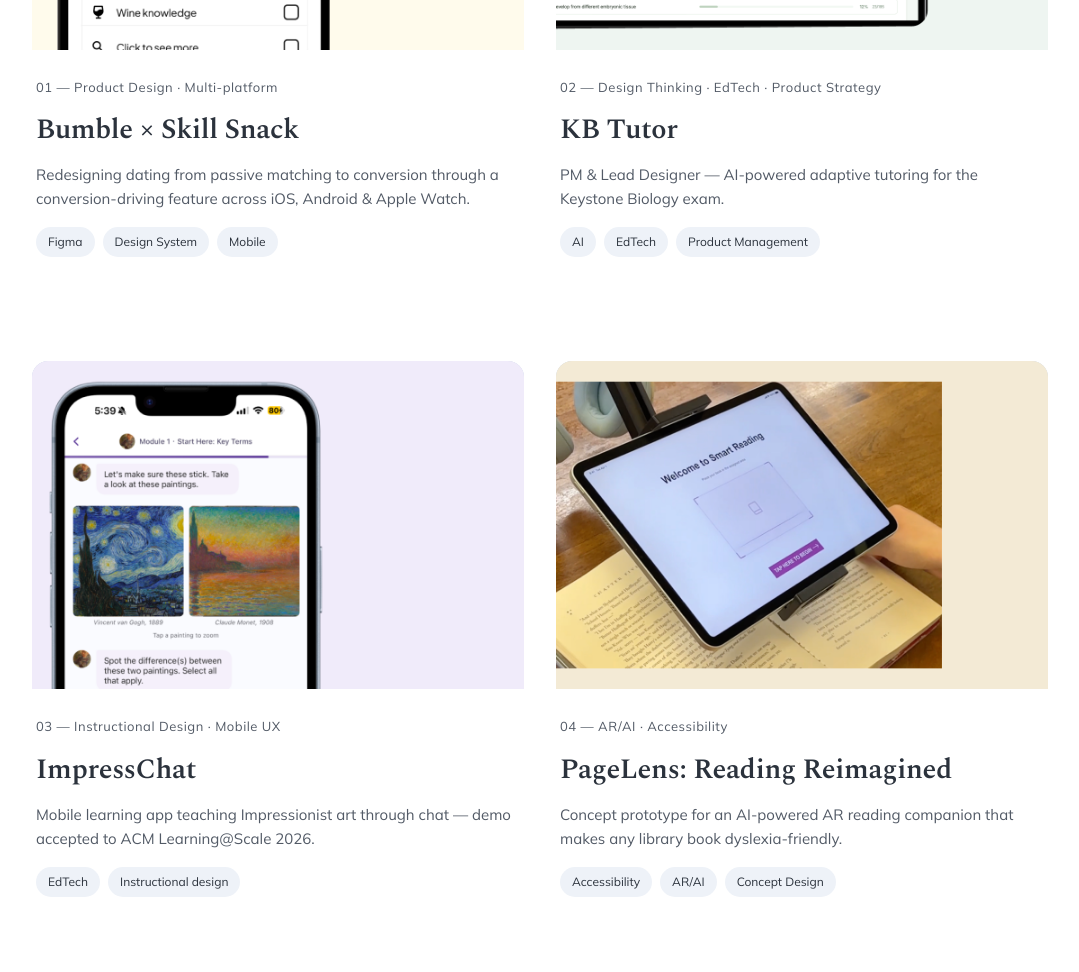
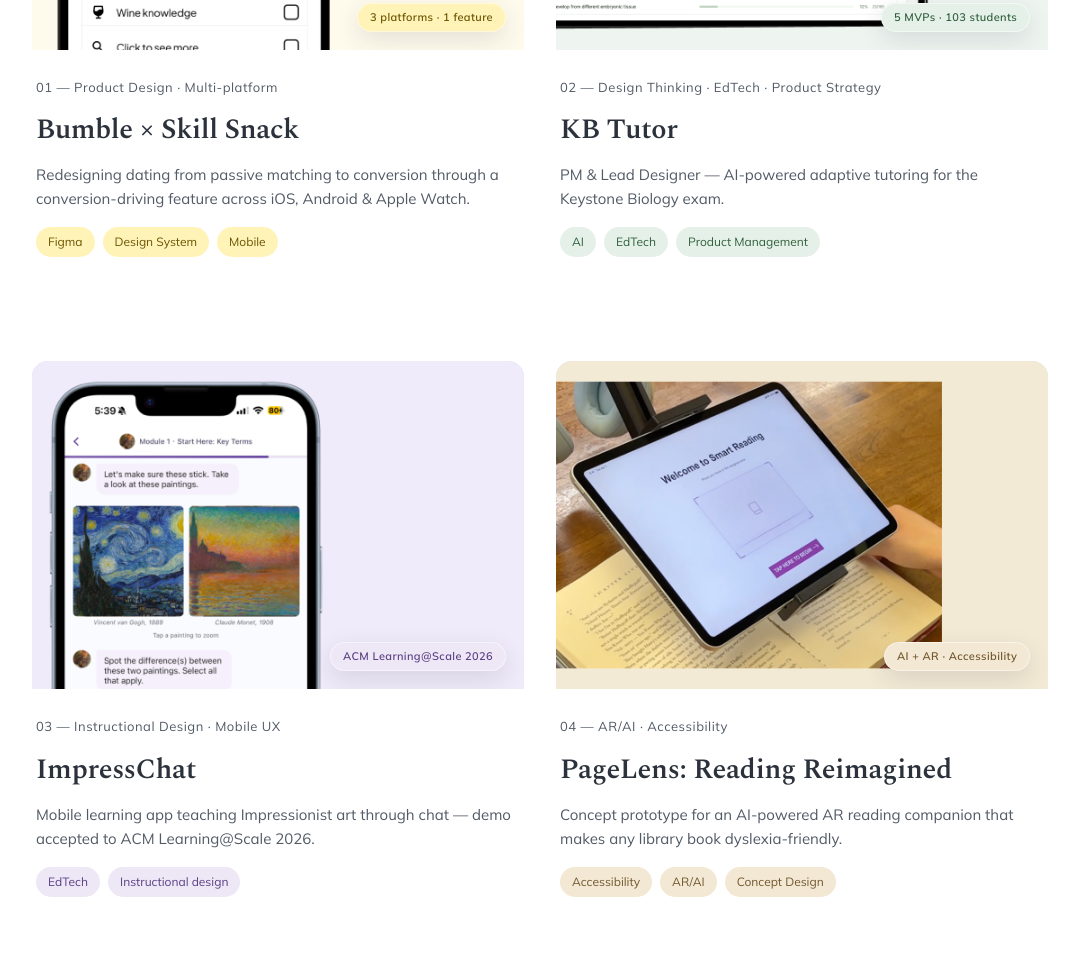
Before and after one commit to phoebez03/phoebez03.github.io, a plain HTML site: page index.html in a window 1280 px wide. Shown: the part 1370-2342 px from the top of the page, without its empty margins (100-1179 px from the left). Drawn offline with nearby package versions, Linux system fonts and the light colour scheme.

Commit message:
Polish portfolio project presentation

```diff
--- a/index.html
+++ b/index.html
@@ -10,7 +10,7 @@
   <link rel="preconnect" href="https://fonts.googleapis.com" />
   <link rel="preconnect" href="https://fonts.gstatic.com" crossorigin />
   <link href="https://fonts.googleapis.com/css2?family=Spectral:ital,wght@0,300;0,400;0,500;0,600;1,400&family=Mulish:wght@400;500;600;700&display=swap" rel="stylesheet" />
-  <link rel="stylesheet" href="./styles.css?v=5" />
+  <link rel="stylesheet" href="./styles.css?v=7" />
 </head>
 <body>
 
@@ -54,9 +54,10 @@
         </div>
 
         <div class="projects-grid">
-          <article class="project-card reveal">
+          <article class="project-card project-theme-bumble reveal">
             <div class="project-card-image">
               <img src="./images/Bumble/bumble%20logo.jpeg?v=2" alt="Bumble" class="image-placeholder" style="object-fit: cover;" />
+              <span class="project-annotation">3 platforms · 1 feature</span>
             </div>
             <div class="project-card-body">
               <p class="project-card-meta">01 — Product Design · Multi-platform</p>
@@ -71,9 +72,10 @@
             </div>
           </article>
 
-          <article class="project-card reveal">
+          <article class="project-card project-theme-tutor reveal">
             <div class="project-card-image">
               <img src="./images/KB%20tutor/BioBridge%20logo.png?v=2" alt="KB Tutor" class="image-placeholder" style="object-fit: cover;" />
+              <span class="project-annotation">5 MVPs · 103 students</span>
             </div>
             <div class="project-card-body">
               <p class="project-card-meta">02 — Design Thinking · EdTech · Product Strategy</p>
@@ -88,9 +90,10 @@
             </div>
           </article>
 
-          <article class="project-card reveal">
+          <article class="project-card project-theme-impresschat reveal">
             <div class="project-card-image">
               <img src="./images/ImpressChat/profile.jpg?v=2" alt="ImpressChat" class="image-placeholder" style="object-fit: cover;" />
+              <span class="project-annotation">ACM Learning@Scale 2026</span>
             </div>
             <div class="project-card-body">
               <p class="project-card-meta">03 — Instructional Design · Mobile UX</p>
@@ -104,9 +107,10 @@
             </div>
           </article>
 
-          <article class="project-card reveal">
+          <article class="project-card project-theme-pagelens reveal">
             <div class="project-card-image">
               <img src="./images/PageLens/pagelens-profile.png?v=2" alt="PageLens" class="image-placeholder" style="object-fit: cover;" />
+              <span class="project-annotation">AI + AR · Accessibility</span>
             </div>
             <div class="project-card-body">
               <p class="project-card-meta">04 — AR/AI · Accessibility</p>
@@ -148,6 +152,6 @@
 
   <script src="https://cdn.jsdelivr.net/npm/gsap@3.12.7/dist/gsap.min.js"></script>
   <script src="https://cdn.jsdelivr.net/npm/gsap@3.12.7/dist/ScrollTrigger.min.js"></script>
-  <script src="./main.js?v=4"></script>
+  <script src="./main.js?v=5"></script>
 </body>
 </html>
--- a/main.js
+++ b/main.js
@@ -263,6 +263,17 @@
     start: 'top 87%',
   });
 
+  // Evidence annotations arrive from the image edge just after each card,
+  // giving the project grid a more editorial, portfolio-specific rhythm.
+  ScrollTrigger.batch('.project-annotation', {
+    onEnter: (els) => gsap.fromTo(els,
+      { autoAlpha: 0, x: 18, scale: 0.96 },
+      { autoAlpha: 1, x: 0, scale: 1, stagger: 0.13, duration: 0.65, ease: 'power3.out', clearProps: 'transform' }
+    ),
+    once: true,
+    start: 'top 88%',
+  });
+
   // Projects-page list rows
   ScrollTrigger.batch('.project-row', {
     onEnter: (els) => gsap.fromTo(els,
@@ -343,7 +354,7 @@
   gsap.set([
     '.hero-label', '.hero-role', '.hero-heading .word',
     '.hero-text', '.hero-ctas', '.hero-content',
-    '.reveal', '.project-card', '.project-row', '.cred-bar',
+    '.reveal', '.project-card', '.project-annotation', '.project-row', '.cred-bar',
     '.nav-logo', '.nav-link',
     '.photo-frame', '.journey-marquee', '.edu-card', '.skill-row',
   ], { clearProps: 'all' });
--- a/styles.css
+++ b/styles.css
@@ -460,6 +460,37 @@
   position: relative;
 }
 
+.project-card-image::after {
+  content: '';
+  position: absolute;
+  inset: 0;
+  background: linear-gradient(180deg, transparent 55%, rgba(29, 37, 49, 0.22));
+  opacity: 0;
+  transition: opacity 0.45s var(--ease);
+  pointer-events: none;
+}
+
+.project-annotation {
+  position: absolute;
+  right: 18px;
+  bottom: 18px;
+  z-index: 1;
+  padding: 8px 12px;
+  border: 1px solid rgba(255, 255, 255, 0.5);
+  border-radius: 100px;
+  background: rgba(255, 255, 255, 0.86);
+  color: var(--ink);
+  box-shadow: 0 8px 24px rgba(29, 37, 49, 0.12);
+  backdrop-filter: blur(12px);
+  -webkit-backdrop-filter: blur(12px);
+  font-size: 11px;
+  font-weight: 600;
+  letter-spacing: 0.035em;
+  line-height: 1;
+  white-space: nowrap;
+  transition: background-color 0.35s var(--ease), transform 0.35s var(--ease);
+}
+
 .project-card-image .image-placeholder {
   width: 100%;
   height: 100%;
@@ -470,6 +501,23 @@
 .project-card:hover .image-placeholder {
   transform: scale(1.03);
   filter: brightness(0.95);
+}
+
+.project-card:hover .project-card-image::after {
+  opacity: 1;
+}
+
+.project-card:hover .project-annotation {
+  transform: translateY(-4px);
+  background: rgba(255, 255, 255, 0.96);
+}
+
+@media (max-width: 480px) {
+  .project-annotation {
+    right: 12px;
+    bottom: 12px;
+    font-size: 10px;
+  }
 }
 
 .project-card-body {
@@ -511,6 +559,36 @@
   padding: 6px 12px;
   border-radius: 100px;
 }
+
+/* Project tags carry the same color language as their case-study surfaces. */
+.project-theme-bumble .tag,
+.project-theme-bumble .project-annotation {
+  color: #6b5400;
+  background: #fff3b8;
+}
+
+.project-theme-tutor .tag,
+.project-theme-tutor .project-annotation {
+  color: #315f3d;
+  background: #e5f1e8;
+}
+
+.project-theme-impresschat .tag,
+.project-theme-impresschat .project-annotation {
+  color: #5a3f85;
+  background: #eee8f6;
+}
+
+.project-theme-pagelens .tag,
+.project-theme-pagelens .project-annotation {
+  color: #71572f;
+  background: #f3e8d3;
+}
+
+.project-theme-bumble:hover .project-annotation { background: #fff0a8; }
+.project-theme-tutor:hover .project-annotation { background: #dceddf; }
+.project-theme-impresschat:hover .project-annotation { background: #e7def2; }
+.project-theme-pagelens:hover .project-annotation { background: #eedfc4; }
 
 .project-card-link {
   display: inline-flex;
```
Also changed, not shown: impresschat.html (+5 -5 lines), kbtutor.html (+4 -4 lines), projects.html (+5 -5 lines).
